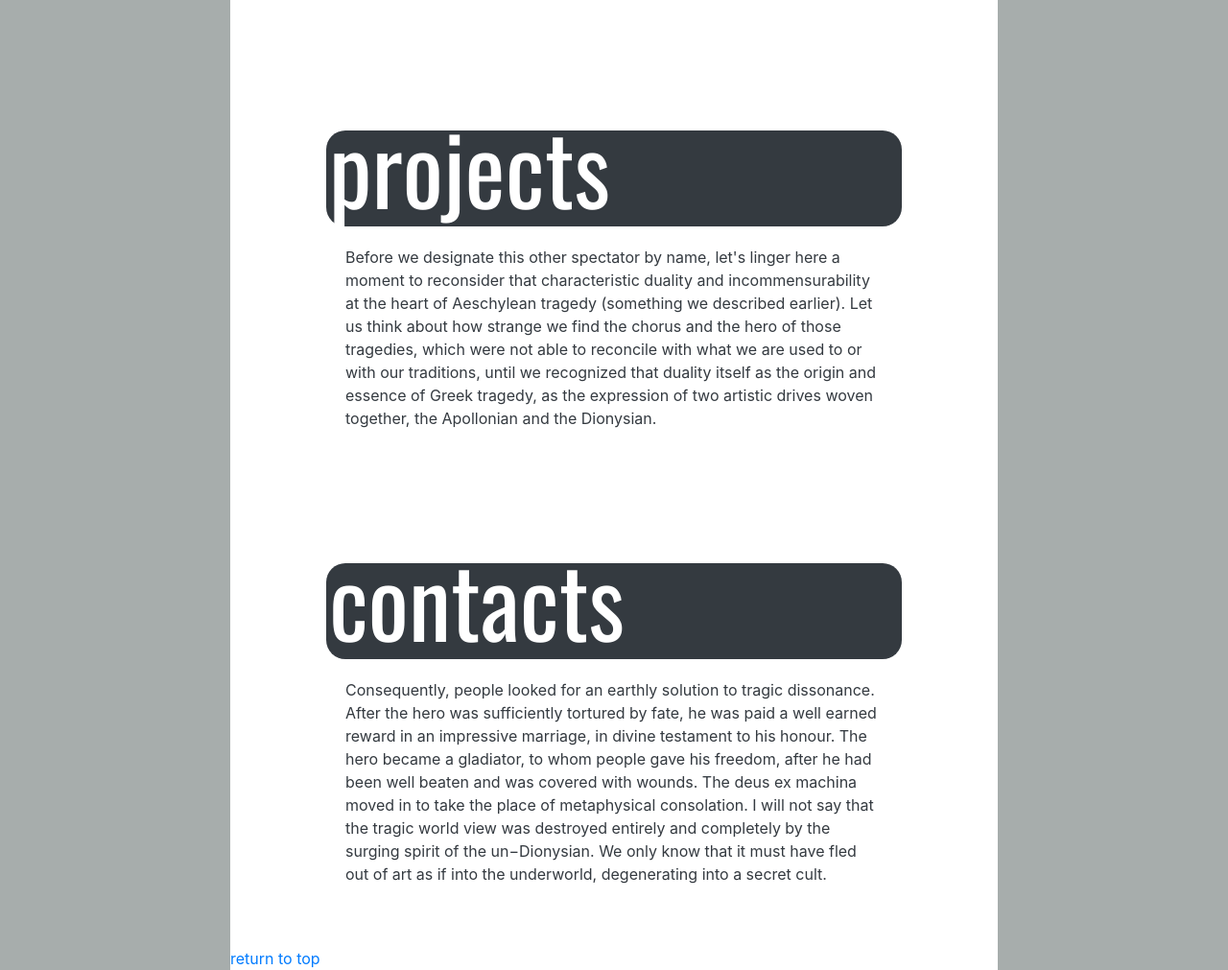
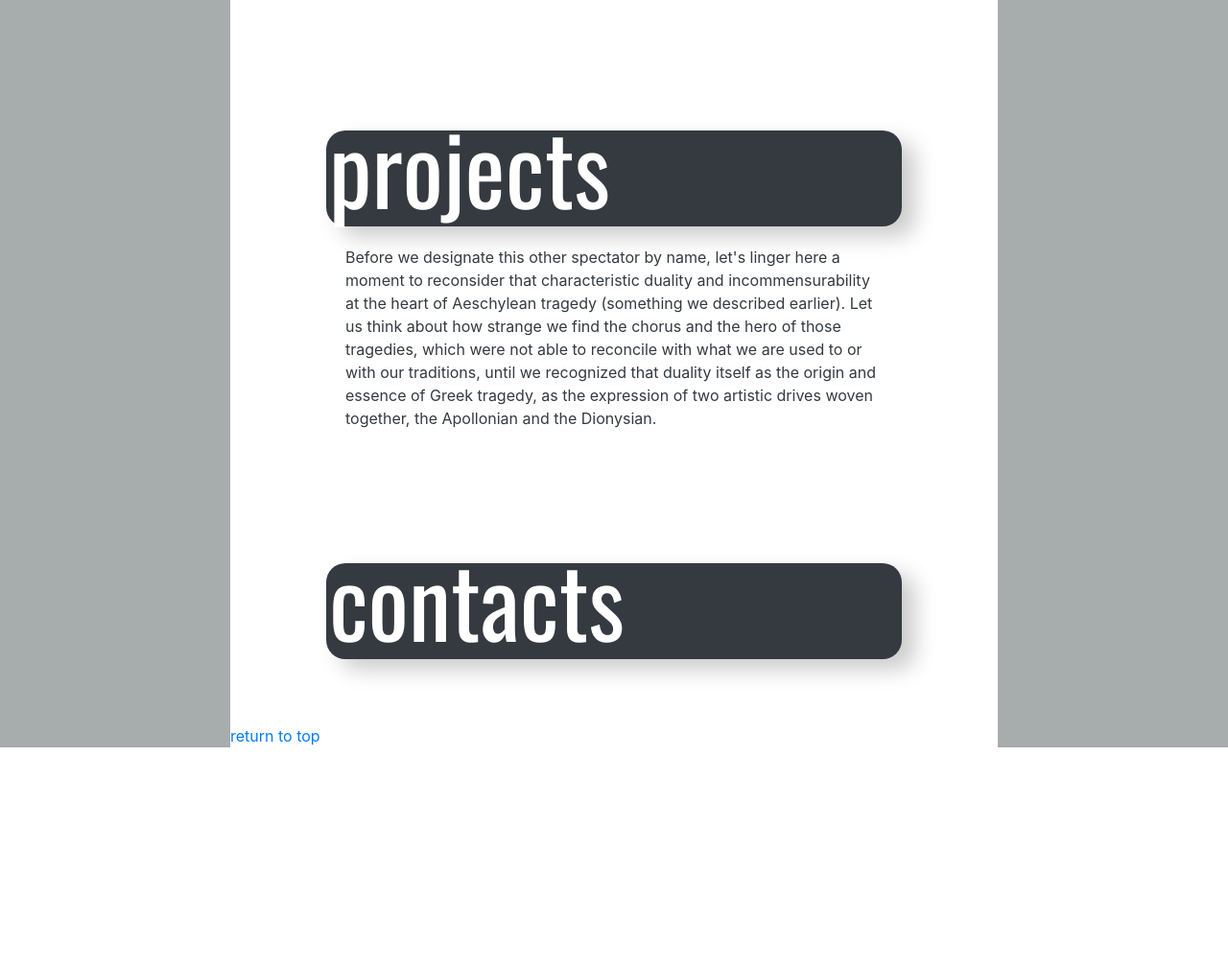
Before and after one commit to BTenzer/btenzer.github.io, a plain HTML site: page index.html in a window 1280 px wide. Shown: the part 1083-2094 px from the top of the page at 96% size. After the commit the page ends 1862 px from the top, so only its background shows below. Drawn offline with nearby package versions, Linux system fonts and the light colour scheme.

Commit message:
Add files via upload

```diff
--- a/index.html
+++ b/index.html
@@ -18,7 +18,7 @@
 </head>
 <body>
 
-    <nav class="navbar navbar-expand-lg navbar-dark bg-dark sticky-top">
+    <nav class="navbar navbar-expand-lg navbar-dark bg-dark sticky-top" id="botShadow">
       <div class="collapse navbar-collapse" id="navbarSupportedContent">
         <ul class="navbar-nav mr-auto mx-auto">
           <li class="nav-item active navPadding">
@@ -41,7 +41,7 @@
         <div class="container" id="whiteCenter">
           <div class="someShade" id="invisiDiv">
           </div>
-          <div class="container" id="bioText">
+          <div class="container sleightShadow" id="bioText">
             <p id="bigBen">ben</p>
             <p id="bigTenzer">tenzer</p>
           </div>
@@ -60,7 +60,7 @@
           <br>
           <br>
           <div class="sectionPadding" id="resumeText"></div>
-          <div class="container sectionHeading">
+          <div class="container sectionHeading sleightShadow">
               <p>resume</p>
           </div>
 
@@ -73,7 +73,7 @@
           <br>
           <br>
           <div class="sectionPadding" id="projectsText"></div>
-          <div class="container sectionHeading">
+          <div class="container sectionHeading sleightShadow">
               <p>projects</p>
           </div>
 
@@ -87,17 +87,13 @@
           <br>
           <br>
           <div class="sectionPadding" id="contactText"></div>
-          <div class="container sectionHeading">
+          <div class="container sectionHeading sleightShadow">
               <p>contacts</p>
           </div>
 
-          <p class="myBio paraText">Consequently, people looked for an earthly solution to tragic dissonance. After the hero was sufficiently
-              tortured by fate, he was paid a well earned reward in an impressive marriage, in divine testament to his
-              honour. The hero became a gladiator, to whom people gave his freedom, after he had been well beaten and
-              was covered with wounds. The deus ex machina moved in to take the place of metaphysical consolation. I will
-              not say that the tragic world view was destroyed entirely and completely by the surging spirit of the
-              un−Dionysian. We only know that it must have fled out of art as if into the underworld, degenerating into a
-              secret cult.</p>
+          <p class="myBio paraText">
+
+          </p>
 
           <br>
           <br>
```
